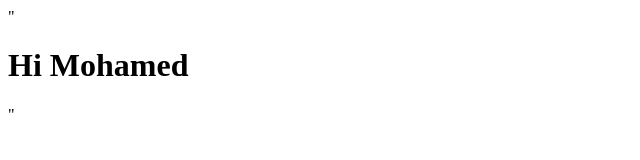
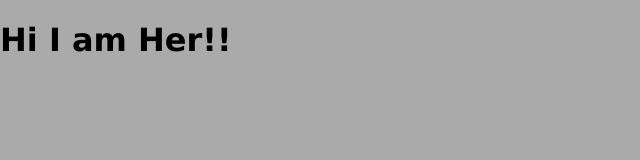
Before and after one commit to Ftouhi-Mohamed/demo_repository, a plain HTML site: page index.html in a window 1280 px wide. Shown: the whole page, without its empty margins (0-640 px from the left). Drawn offline with Linux system fonts and the light colour scheme.

Commit message:
second setup

```diff
--- a/index.html
+++ b/index.html
@@ -1 +1,12 @@
-"<h1>Hi Mohamed</h1>"
+<!DOCTYPE html>
+<html>
+    <head>
+        <title>Home</title>
+        <link rel="stylesheet" href="style.css">
+    </head>
+    <body>
+        <h1>Hi I am Her!!</h1>
+
+        <script src="script.js"></script>
+    </body>
+</html>
--- a/style.css
+++ b/style.css
@@ -1 +1,6 @@
-body{background: #aaa;
+body{
+    background: #aaa;
+    font-family: 'Lucida Sans', 'Lucida Sans Regular', 'Lucida Grande', 'Lucida Sans Unicode', Geneva, Verdana, sans-serif;
+    padding: 0px;
+    margin: 0px;
+}
```
Also changed, not shown: 1 other file.
